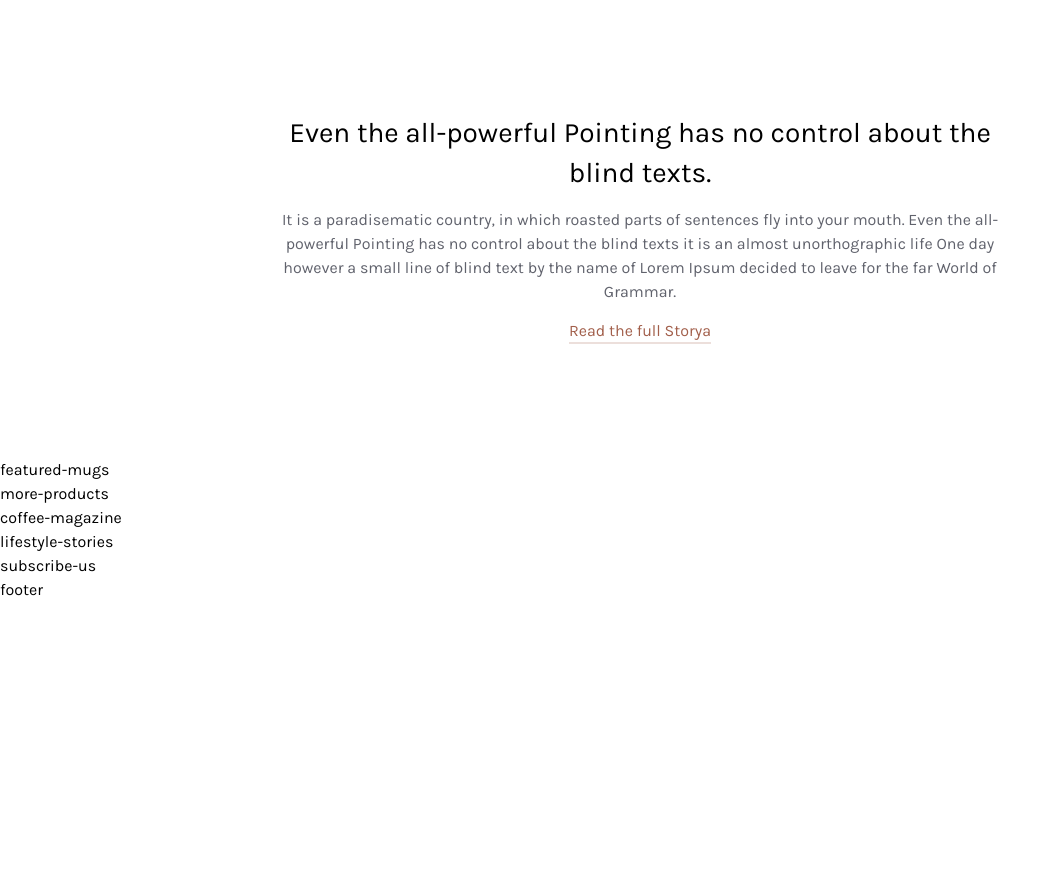
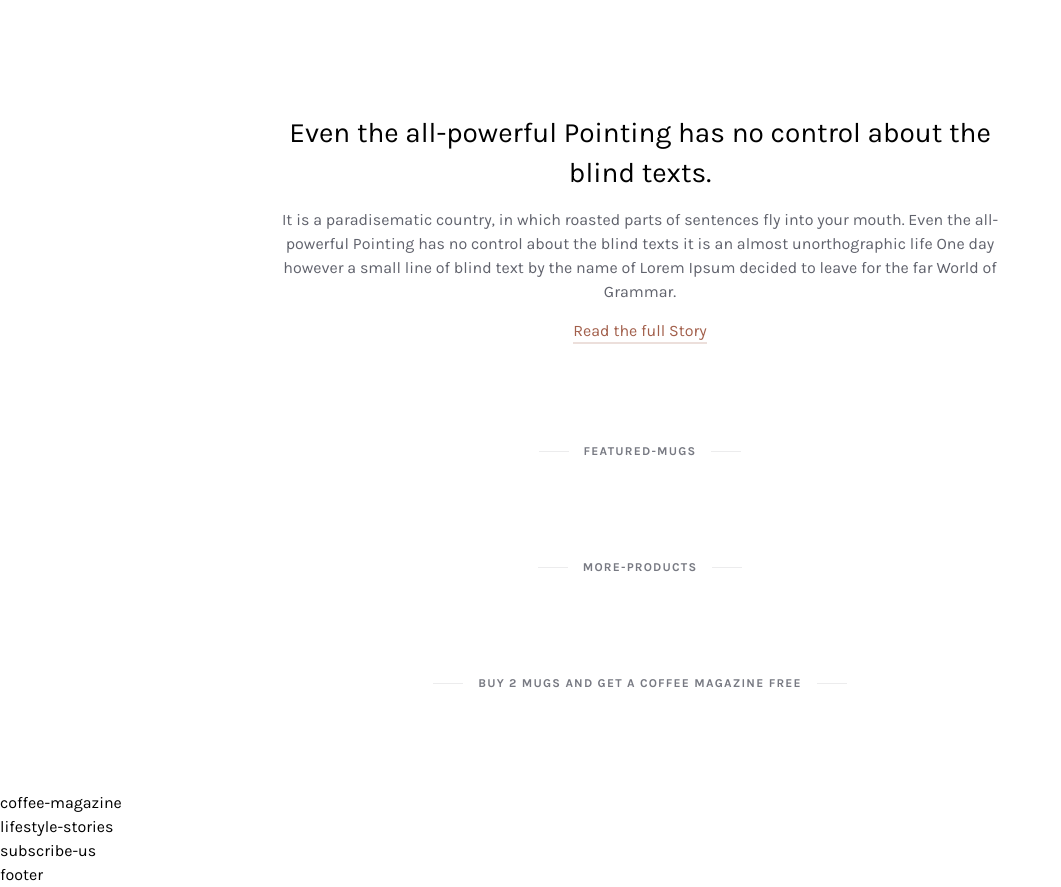
Before and after one commit to lowkeyboiz1/TaiWindCSS, a website: page public/index.html in a window 1280 px wide. Shown: the part 612-1499 px from the top of the page, without its empty margins (0-1061 px from the left). Before the commit the page ends 1214 px from the top, so only its background shows below. Drawn offline with Linux system fonts and the light colour scheme.

Commit message:
add subheadlines.

```diff
--- a/public/index.html
+++ b/public/index.html
@@ -104,7 +104,7 @@
                     </div>
                 </div> <!--End slider-->
 
-                <div class="story mx-auto text-center my-[115px] w-[57%]">
+                <div class="story mx-auto text-center my-[115px] w-[57%] mb-[15px]">
                     <div class="text-[28px] leading-10 font-normal">Even the all-powerful Pointing has no control about
                         the blind texts.</div>
                     <div class="text-gray-base my-[15px]">It is a paradisematic country, in which roasted parts of
@@ -116,18 +116,36 @@
                         <a href="#"
                             class="text-light-coffee-200 text-base relative after:absolute after:bottom-0 after:left-0
                         after:h-0.5 after:w-full after:transition-all after:ease-in-out after:duration-300 py-1 mt-[10px] after:bg-[#a25f4b33] hover:text-[#743f2f] hover:after:bg-[#a25f4bb3]">
-                            Read the full Storya
+                            Read the full Story
                         </a>
                     </div>
                 </div> <!--End story-->
 
-                <div class="featured-mugs">
-                    featured-mugs
+                <div class="featured-mugs ct-subheadline-wrapper">
+                    <div class="subheadline"></div>
+                    <div class="mx-[15px]">
+                        featured-mugs
+                    </div>
+                    <div class="subheadline"></div>
                 </div> <!--End featured-mugs-->
 
-                <div class="more-products">
-                    more-products
+                <!-- this is a place for two items -->
+
+                <div class="more-products ct-subheadline-wrapper">
+                    <div class="subheadline"></div>
+                    <div class="mx-[15px]">
+                        more-products
+                    </div>
+                    <div class="subheadline"></div>
                 </div> <!--End more-products-->
+
+                <div class="ct-subheadline-wrapper">
+                    <div class="subheadline"></div>
+                    <div class="mx-[15px]">
+                        BUY 2 MUGS AND GET A COFFEE MAGAZINE FREE
+                    </div>
+                    <div class="subheadline"></div>
+                </div>
 
                 <div class="coffee-magazine">
                     coffee-magazine
--- a/src/input.css
+++ b/src/input.css
@@ -23,3 +23,11 @@
 .ct-badge-circle {
     @apply text-xs rounded-full px-1.5 text-center;
 }
+
+.ct-subheadline-wrapper {
+    @apply flex justify-center items-center uppercase tracking-widest text-xs text-[#777982] font-bold my-[100px] text-center;
+}
+
+.subheadline {
+    @apply h-[1px] w-[30px] bg-[#ececed];
+}
```
Also changed, not shown: public/output.css.
